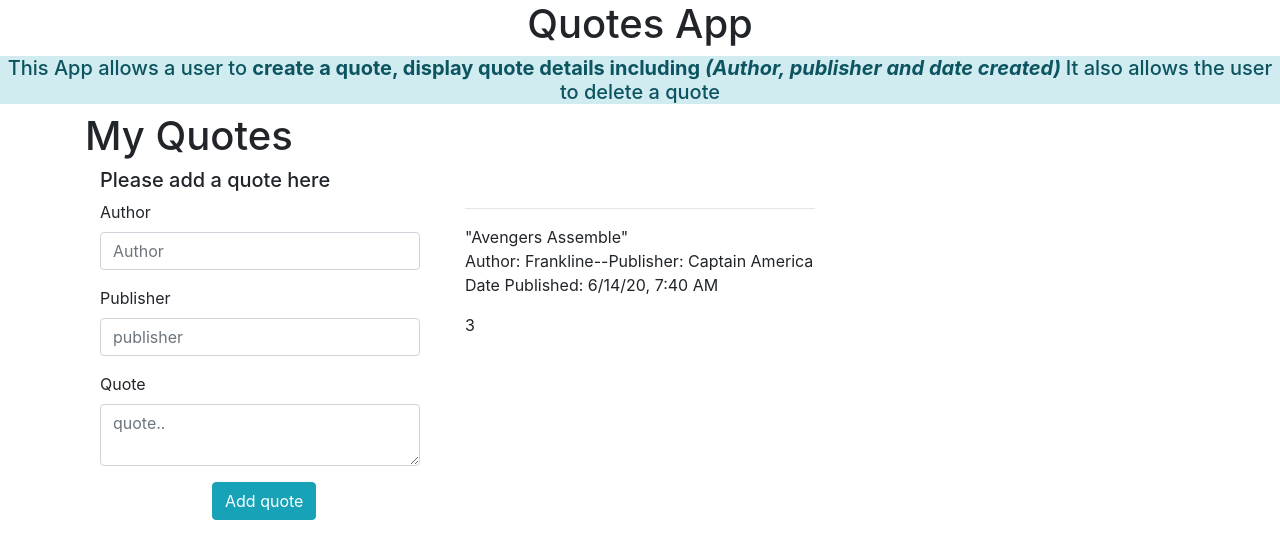
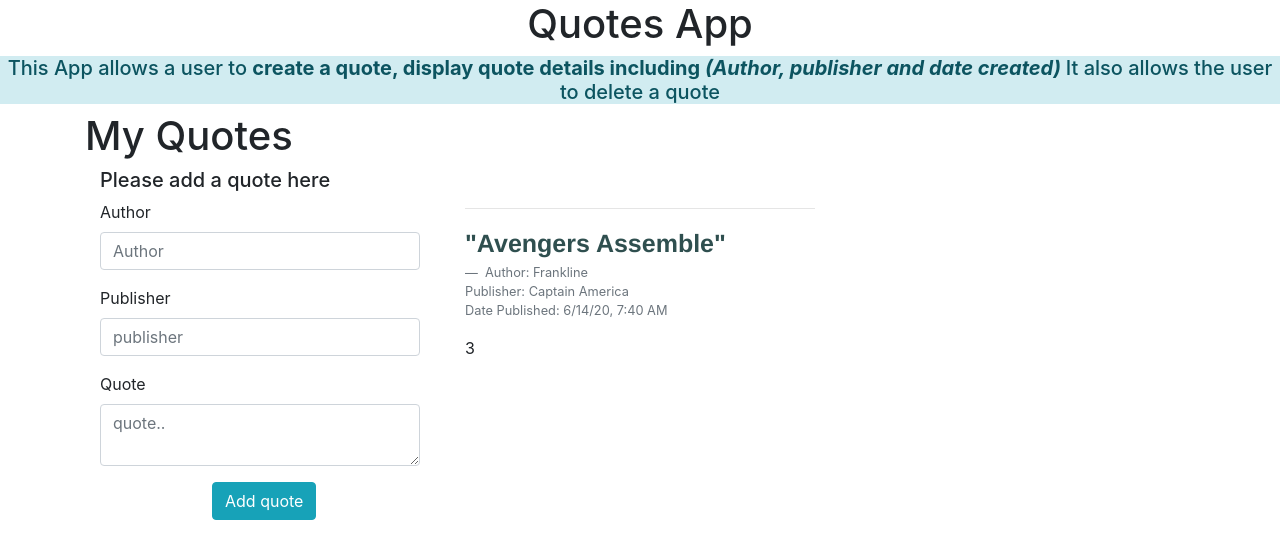
Before and after one commit to frank7841/Quotes, an Angular app: page / in a window 1280 px wide. Shown: the top 558 px of the page. Built offline with nearby package versions, Linux system fonts and the light colour scheme.

Commit message:
formatting quotes in blockquotes

```diff
--- a/src/app/myquotes/myquotes.component.css
+++ b/src/app/myquotes/myquotes.component.css
@@ -0,0 +1,6 @@
+#quotes {
+    font-family: 'Franklin Gothic Medium', 'Arial Narrow', Arial, sans-serif;
+    font-size:25px;
+    color: darkslategrey;
+    font-weight: bolder;
+}
--- a/src/app/myquotes/myquotes.component.html
+++ b/src/app/myquotes/myquotes.component.html
@@ -8,7 +8,7 @@
             <br>
             <hr>
             <div *ngFor='let quote of quotes ;let i = index'>
-                <p>"{{quote.quote}}" <br>Author: {{quote.author}}--Publisher: {{quote.publisher}}<br>Date Published: {{quote.dateCreated  | date:'short'}}</p>
+                <p><span id="quotes">"{{quote.quote}}"</span> <br><blockquote class="blockquote-footer"> Author: {{quote.author}}<br>Publisher: {{quote.publisher}}<br>Date Published: {{quote.dateCreated  | date:'short'}}</blockquote></p>
                 <p>{{quote.voteCount}}</p>
             </div>
         </div>
```
